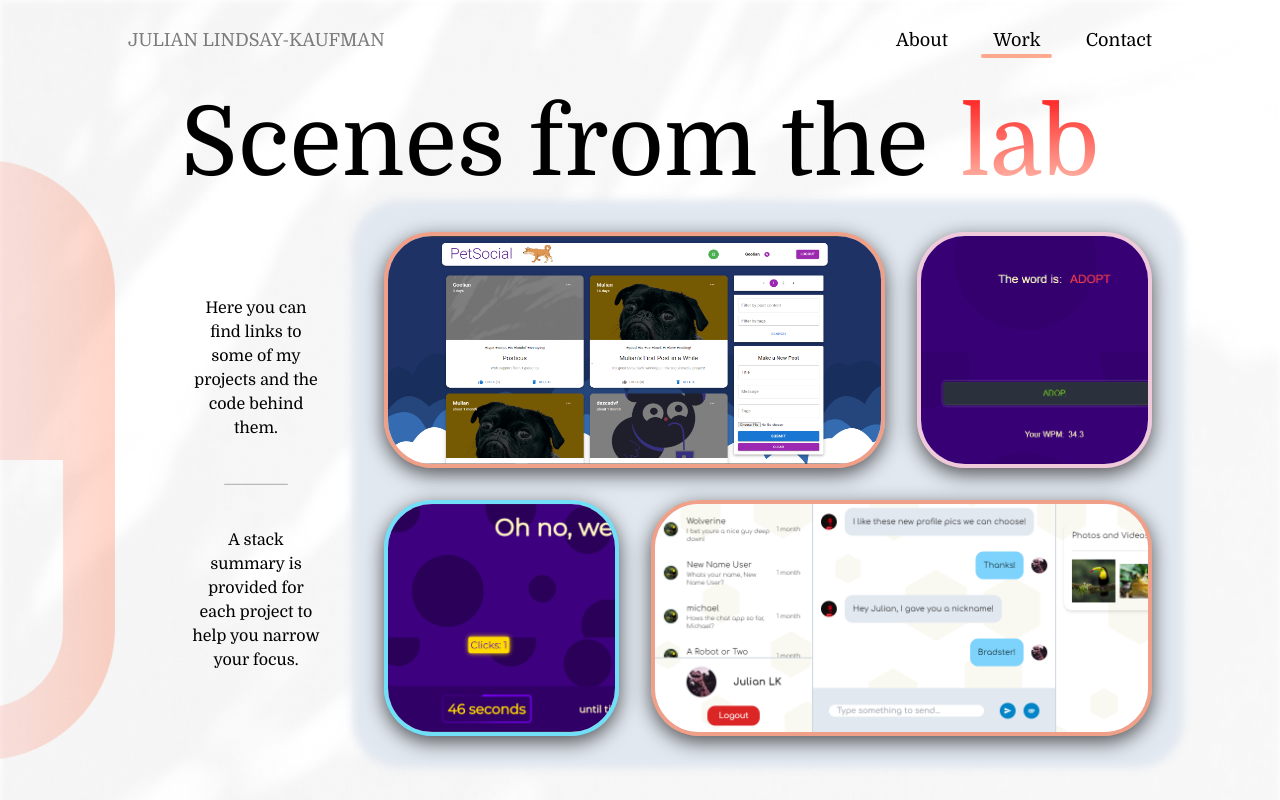
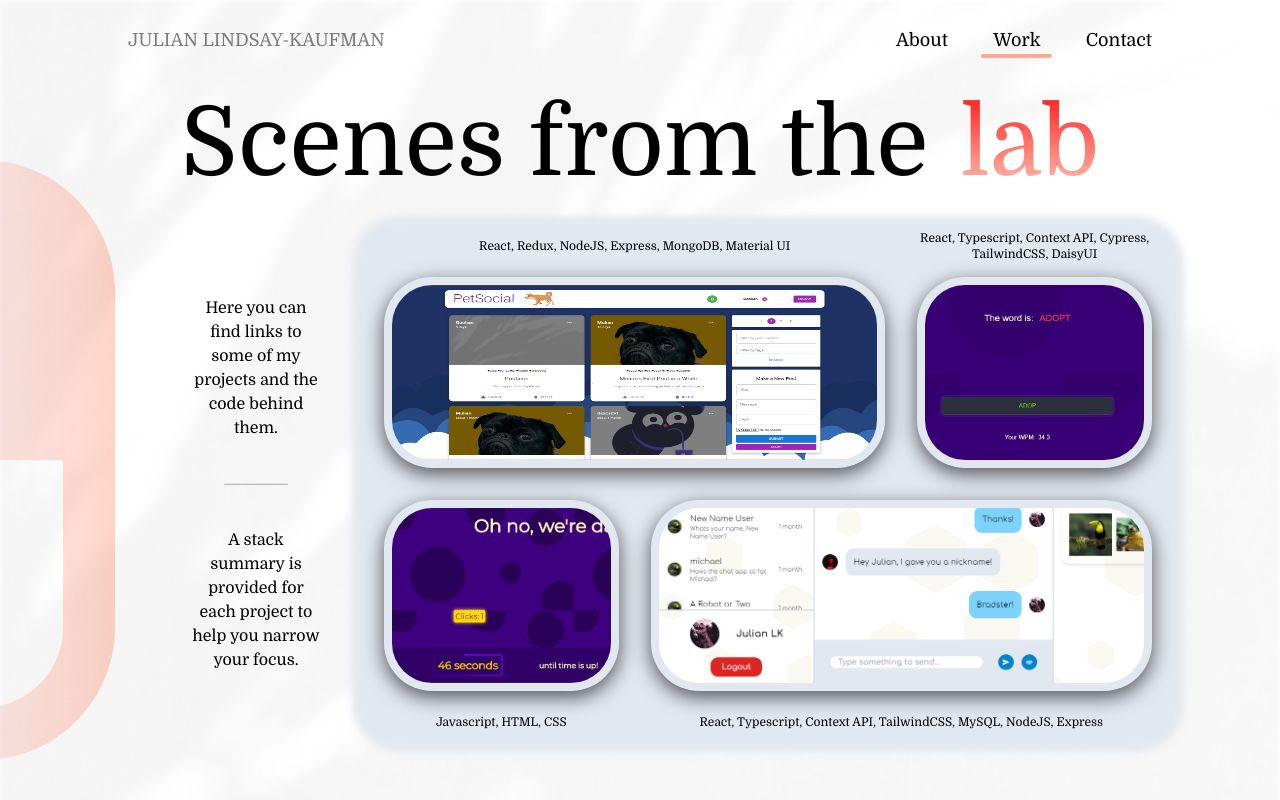
Before and after one commit to julianlk522/portfo, a Next.js app: page /work in a window 1280 px wide. Built offline with nearby package versions, Linux system fonts and the light colour scheme.

Commit message:
add Lobster font link tag in _document and apply style to project titles in Work, reconfigure grid rows in ProjectsGrid to properly emphasize content over descriptions, add project descriptions, adjust project borders to react to hover

```diff
--- a/pages/_document.tsx
+++ b/pages/_document.tsx
@@ -18,6 +18,10 @@ class MyDocument extends Document {
 						href='https://fonts.googleapis.com/css2?family=Domine:wght@400;500;600;700&display=swap'
 						rel='stylesheet'
 					></link>
+					<link
+						href='https://fonts.googleapis.com/css2?family=Lobster&display=swap'
+						rel='stylesheet'
+					></link>
 				</Head>
 				<body>
 					<Main />
--- a/pages/work.tsx
+++ b/pages/work.tsx
@@ -49,25 +49,32 @@ export default function Work() {
 
 				<div
 					id='projectsGrid'
-					className='relative grow grid grid-rows-2 grid-cols-3 gap-8 items-center'
+					className='relative grid grid-rows-12 grid-cols-3 gap-8 items-center'
 				>
-					<div className='absolute top-[-2rem] left-[-2rem] w-[calc(100%+4rem)] h-[calc(100%+4rem)] bg-slate-200 p-8 rounded-[3rem] blur-sm'></div>
+					<div className='absolute top-[-1rem] left-[-2rem] w-[calc(100%+4rem)] h-[calc(100%+2rem)] bg-slate-200 rounded-[3rem] blur-sm'></div>
+					<p className='mb-[-1rem] col-span-2 text-xs z-[1]'>
+						React, Redux, NodeJS, Express, MongoDB, Material UI
+					</p>
+					<p className='mb-[-1rem] col-start-3 text-xs z-[1]'>
+						React, Typescript, Context API, Cypress, TailwindCSS,
+						DaisyUI
+					</p>
 					<div
 						id='gridSection1'
-						className='relative overflow-hidden w-full h-full rounded-[3rem] border-4 border-[#FF5B23] border-opacity-50 col-start-1 col-span-2 shadow-thicc hover:bg-black'
+						className='relative overflow-hidden w-full h-full rounded-[3rem] border-8 border-transparent col-start-1 col-span-2 row-start-2 row-span-5 shadow-thicc hover:bg-black hover:border-[#FF5B23]'
 					>
 						<div className='p-4 flex flex-col justify-evenly items-center w-full h-full text-white'>
-							<p>
-								PetSocial: Media sharing for pet owners and pet
-								lovers
+							<p id='petSocial' className='text-4xl'>
+								PetSocial
 							</p>
-							<p>Github</p>
-							<p>Live demo</p>
+							<p className='text-lg'>
+								Media sharing for pet owners and pet lovers
+							</p>
+							<div className='flex justify-evenly w-full'>
+								<p className='text-sm'>Github</p>
+								<p className='text-sm'>Live demo</p>
+							</div>
 						</div>
-						{/* to-do: make this p tag visible */}
-						<p className='absolute bottom-[-20%] left-[10%] w-[80%] text-xs'>
-							React, Redux, NodeJS, Express, MongoDB, Material UI
-						</p>
 						<Image
 							src={socialScreenshot}
 							alt='a Social Media app for pet owners'
@@ -77,7 +84,7 @@ export default function Work() {
 					</div>
 					<div
 						id='gridSection2'
-						className='relative w-full h-full overflow-hidden rounded-[3rem] border-4 border-[#FFACC6] border-opacity-50 shadow-thicc hover:bg-black'
+						className='relative w-full h-full row-start-2 row-span-5 overflow-hidden rounded-[3rem] border-8 border-transparent shadow-thicc hover:bg-black hover:border-[#FFACC6]'
 					>
 						<div className='p-4 flex flex-col justify-evenly items-center w-full h-full text-white'>
 							<p>Timed Typing Game</p>
@@ -95,26 +102,33 @@ export default function Work() {
 					</div>
 					<div
 						id='gridSection3'
-						className='relative w-full h-full overflow-hidden rounded-[3rem] border-4 border-[#00d8ff] border-opacity-50 shadow-thicc'
+						className='relative w-full h-full row-start-7 row-span-5 overflow-hidden rounded-[3rem] border-8 border-transparent border-opacity-50 shadow-thicc hover:bg-black hover:border-[#00d8ff]'
 					>
 						<Image
 							src={dancingScreenshot}
 							alt='a simple game to test your reactions and accuracy usig the mouse'
-							className='object-cover object-left-bottom'
+							className='object-cover object-left-bottom hover:opacity-20'
 							layout='fill'
 						/>
 					</div>
 					<div
 						id='gridSection4'
-						className='relative overflow-hidden w-full h-full rounded-[3rem] border-4 border-[#FF5B23] border-opacity-50 col-start-2 col-span-2 shadow-thicc'
+						className='relative overflow-hidden w-full h-full rounded-[3rem] border-8 border-transparent col-start-2 col-span-2 row-start-7 row-span-5 shadow-thicc hover:bg-black hover:border-[#FF5B23]'
 					>
 						<Image
 							src={chatScreenshot}
 							alt='a chat app for messaging your friends'
-							className='object-cover object-left-bottom'
+							className='object-cover object-left-bottom hover:opacity-20'
 							layout='fill'
 						/>
 					</div>
+					<p className='mt-[-1rem] col-start-1 row-start-12 row-span-1 text-xs z-[1]'>
+						Javascript, HTML, CSS
+					</p>
+					<p className='mt-[-1rem] col-start-2 col-span-2 row-start-12 row-span-1 text-xs z-[1]'>
+						React, Typescript, Context API, TailwindCSS, MySQL,
+						NodeJS, Express
+					</p>
 				</div>
 			</section>
 		</div>
--- a/styles/globals.css
+++ b/styles/globals.css
@@ -22,3 +22,7 @@ a {
 * {
 	box-sizing: border-box;
 }
+
+#petSocial {
+	font-family: 'Lobster', cursive;
+}
```
